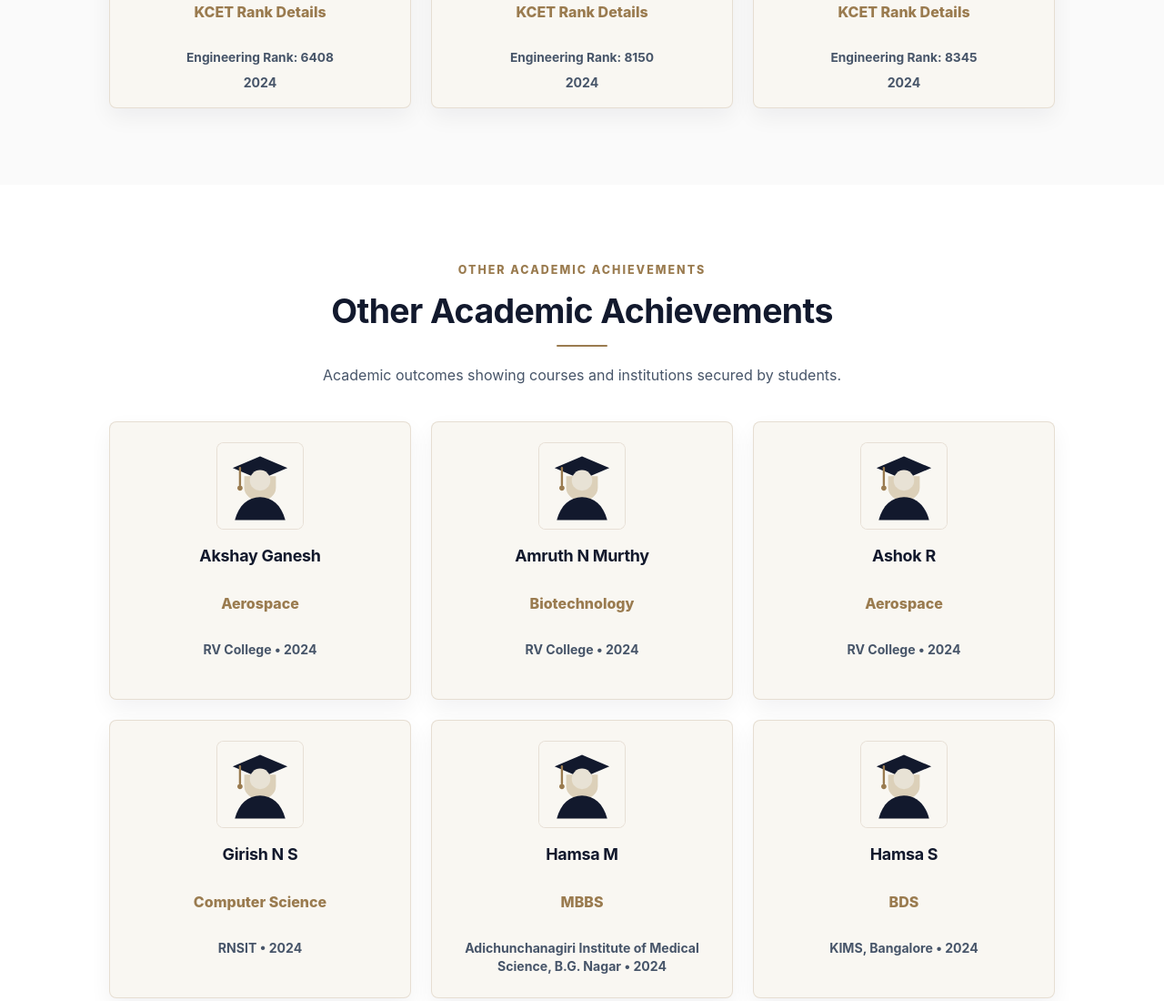
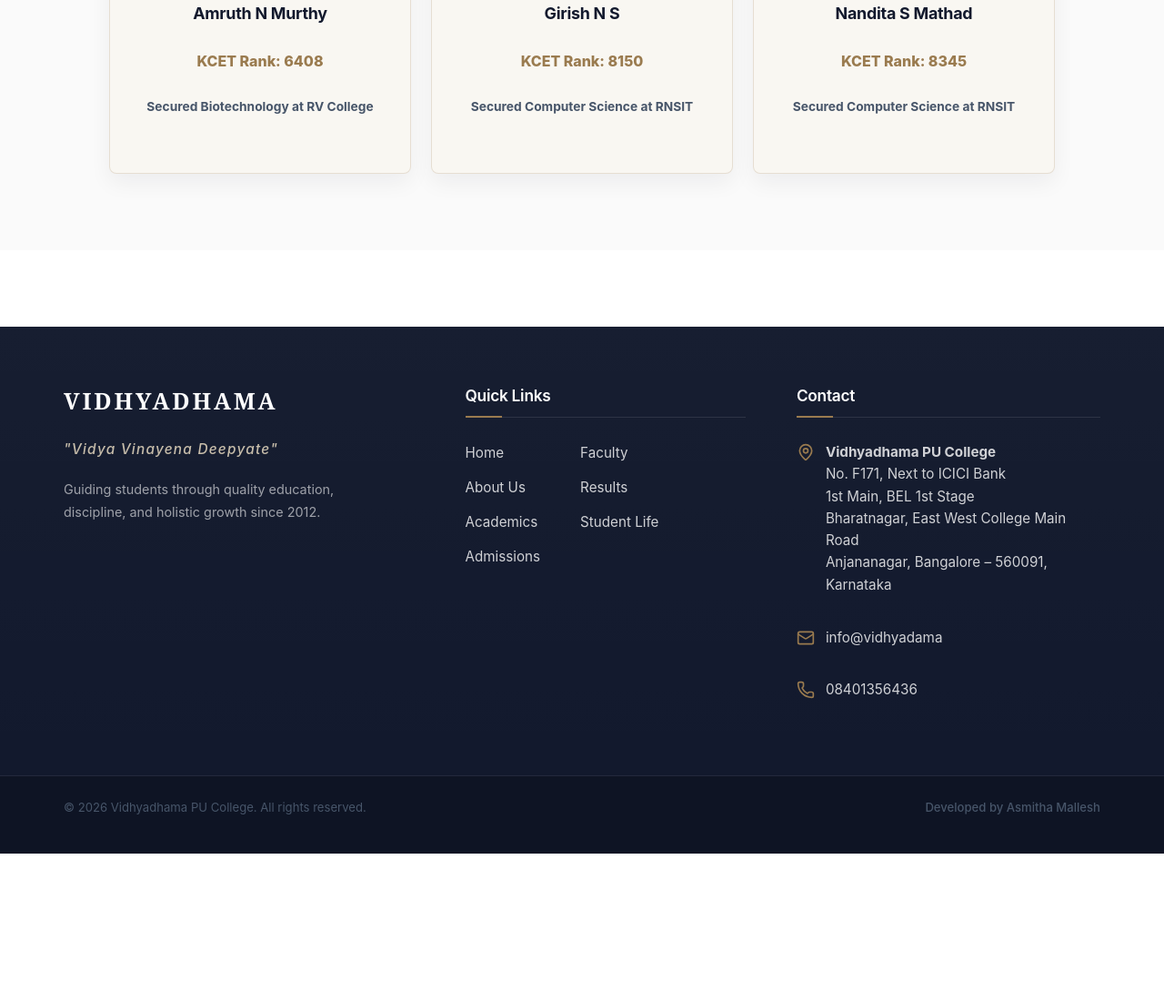
Before and after one commit to Asmitha-M-2006/VIDHYADHAMA, a plain HTML site: page results.html in a window 1280 px wide. Shown: the part 2865-3965 px from the top of the page at 91% size. After the commit the page ends 3803 px from the top, so only its background shows below. Drawn offline with nearby package versions, Linux system fonts and the light colour scheme.

Commit message:
done with result  section like almost

```diff
--- a/css/style.css
+++ b/css/style.css
@@ -1775,7 +1775,7 @@ a:hover {
 }
 
 .result-card-support {
-    height: 306px;
+    height: 324px;
 }
 
 .result-card:hover {
@@ -1858,6 +1858,18 @@ a:hover {
     line-height: 1.35;
 }
 
+.result-outcome {
+    color: var(--color-text-muted);
+    font-size: 0.86rem;
+    font-weight: 650;
+    line-height: 1.42;
+    margin-bottom: 0;
+    display: -webkit-box;
+    overflow: hidden;
+    -webkit-line-clamp: 3;
+    -webkit-box-orient: vertical;
+}
+
 @keyframes resultsPanelOpen {
     from {
         opacity: 0;
--- a/js/results.js
+++ b/js/results.js
@@ -631,8 +631,16 @@ document.addEventListener('DOMContentLoaded', () => {
         return students.flatMap((student) => {
             return student.achievements
                 .filter((achievement) => achievement.type === type)
-                .map((achievement) => ({ student, achievement }));
+                .map((achievement) => ({
+                    student,
+                    achievement,
+                    admission: getAdmissionAchievement(student)
+                }));
         });
+    }
+
+    function getAdmissionAchievement(student) {
+        return student.achievements.find((achievement) => achievement.type === 'admission');
     }
 
     function sortNeetEntries(a, b) {
@@ -660,21 +668,22 @@ document.addEventListener('DOMContentLoaded', () => {
             return getAchievementEntries('kcet').sort(sortKcetEntries);
         }
 
-        if (sectionType === 'admissions') {
-            return getAchievementEntries('admission').sort((a, b) => {
-                return b.achievement.year - a.achievement.year || a.student.name.localeCompare(b.student.name);
-            });
-        }
-
         return [];
     }
 
     function createRankDetails(achievement) {
         return [
-            achievement.engineeringRank ? `Engineering Rank: ${achievement.engineeringRank}` : '',
             achievement.agricultureRank ? `Agriculture Rank: ${achievement.agricultureRank}` : '',
             achievement.architectureRank ? `Architecture Rank: ${achievement.architectureRank}` : ''
         ].filter(Boolean);
+    }
+
+    function getPrimaryKcetRank(achievement) {
+        if (achievement.engineeringRank) {
+            return achievement.engineeringRank;
+        }
+
+        return getBestKcetRank(achievement);
     }
 
     function renderCard(student) {
@@ -703,19 +712,17 @@ document.addEventListener('DOMContentLoaded', () => {
     }
 
     function renderAchievementCard(entry, sectionType) {
-        const { student, achievement } = entry;
+        const { student, achievement, admission } = entry;
         const card = document.createElement('article');
         card.className = 'result-card result-card-support reveal-on-scroll';
 
         const rankDetails = sectionType === 'kcet' ? createRankDetails(achievement) : [];
-        const highlight = sectionType === 'neet'
-            ? achievement.score
-            : sectionType === 'admissions'
-                ? achievement.course
-                : 'KCET Rank Details';
-        const meta = sectionType === 'admissions'
-            ? [achievement.college, achievement.year].filter(Boolean).join(' • ')
-            : [achievement.year].filter(Boolean).join('');
+        const primaryLine = sectionType === 'neet'
+            ? `NEET: ${achievement.score}`
+            : `KCET Rank: ${getPrimaryKcetRank(achievement)}`;
+        const outcomeLine = admission
+            ? `Secured ${admission.course} at ${admission.college}`
+            : '';
 
         card.innerHTML = `
             <div class="result-card-image">
@@ -723,9 +730,9 @@ document.addEventListener('DOMContentLoaded', () => {
             </div>
             <div class="result-card-body">
               <h3>${escapeHTML(student.name)}</h3>
-              <p class="result-highlight">${escapeHTML(highlight)}</p>
+              <p class="result-highlight">${escapeHTML(primaryLine)}</p>
               ${rankDetails.length ? `<div class="result-detail-list">${rankDetails.map((item) => `<span>${escapeHTML(item)}</span>`).join('')}</div>` : ''}
-              ${meta ? `<p class="result-meta">${escapeHTML(meta)}</p>` : ''}
+              ${outcomeLine ? `<p class="result-outcome">${escapeHTML(outcomeLine)}</p>` : ''}
             </div>
         `;
 
--- a/results.html
+++ b/results.html
@@ -57,16 +57,6 @@
         </div>
       </section>
 
-      <section class="results-outcomes-section section-padding">
-        <div class="container">
-          <div class="section-heading-block reveal-on-scroll">
-            <p class="section-kicker">Other Academic Achievements</p>
-            <h2 class="section-title text-center">Other Academic Achievements</h2>
-            <p>Academic outcomes showing courses and institutions secured by students.</p>
-          </div>
-          <div class="results-card-grid results-support-grid" data-results-section="admissions"></div>
-        </div>
-      </section>
     </main>
 
     <div id="footer"></div>
```
